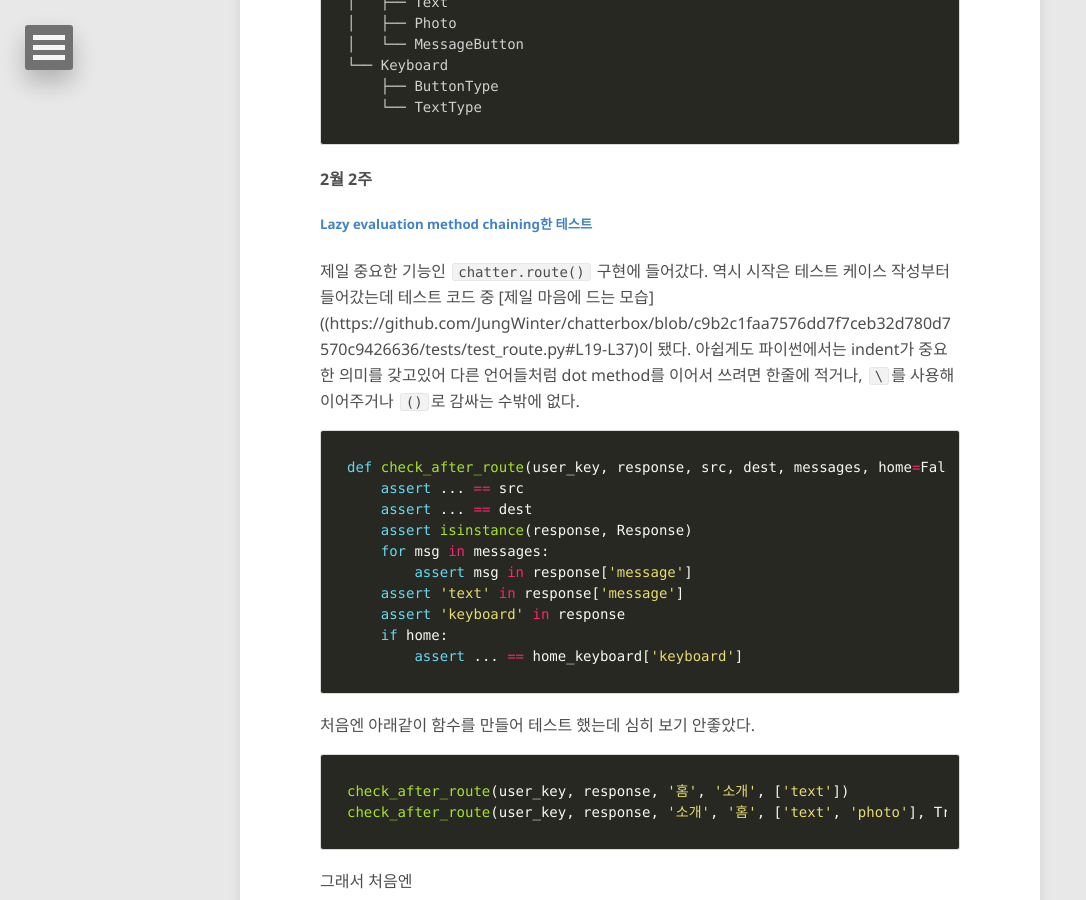
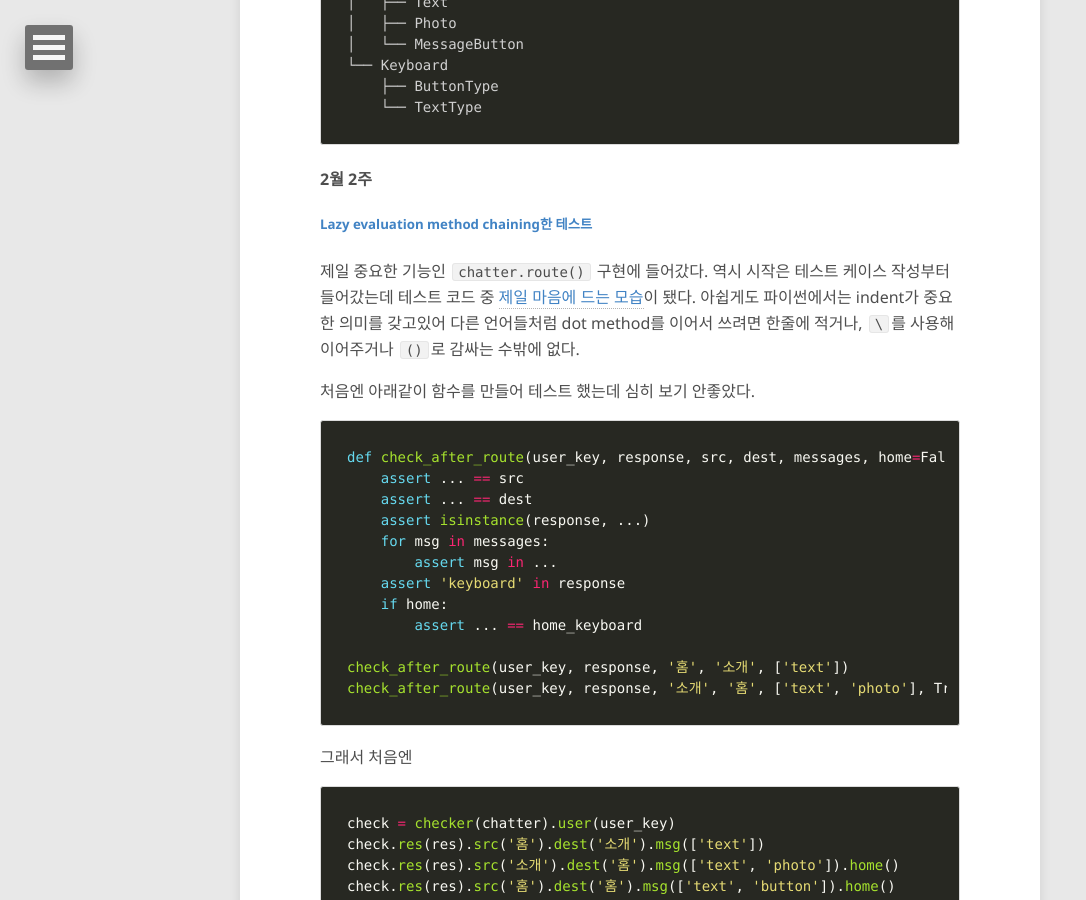
Before and after one commit to winterjung/JungWinter.github.io, a Jekyll site: the page built from _posts/2018-02-14-this-week-0506.md, in a window 1280 px wide and 900 px high, scrolled down 2923 px. Shown: the whole window, without its empty margins (0-1086 px from the left). Built offline with Jekyll 4.4.1, drawn with Linux system fonts in a browser that asks for light colours; nearby versions of some CDN libraries.

Commit message:
Post: Fix typo

````diff
--- a/_posts/2018-02-14-this-week-0506.md
+++ b/_posts/2018-02-14-this-week-0506.md
@@ -54,24 +54,21 @@ Response
 
 #### 2월 2주
 ##### [Lazy evaluation method chaining한 테스트](https://github.com/JungWinter/chatterbox/blob/c9b2c1faa7576dd7f7ceb32d780d7570c9426636/tests/test_route.py#L19-L37)
-제일 중요한 기능인 `chatter.route()` 구현에 들어갔다. 역시 시작은 테스트 케이스 작성부터 들어갔는데 테스트 코드 중 [제일 마음에 드는 모습]((https://github.com/JungWinter/chatterbox/blob/c9b2c1faa7576dd7f7ceb32d780d7570c9426636/tests/test_route.py#L19-L37)이 됐다. 아쉽게도 파이썬에서는 indent가 중요한 의미를 갖고있어 다른 언어들처럼 dot method를 이어서 쓰려면 한줄에 적거나, `\`를 사용해 이어주거나 `()`로 감싸는 수밖에 없다.
+제일 중요한 기능인 `chatter.route()` 구현에 들어갔다. 역시 시작은 테스트 케이스 작성부터 들어갔는데 테스트 코드 중 [제일 마음에 드는 모습](https://github.com/JungWinter/chatterbox/blob/c9b2c1faa7576dd7f7ceb32d780d7570c9426636/tests/test_route.py#L19-L37)이 됐다. 아쉽게도 파이썬에서는 indent가 중요한 의미를 갖고있어 다른 언어들처럼 dot method를 이어서 쓰려면 한줄에 적거나, `\`를 사용해 이어주거나 `()`로 감싸는 수밖에 없다.
+
+처음엔 아래같이 함수를 만들어 테스트 했는데 심히 보기 안좋았다.
 
 ```python
 def check_after_route(user_key, response, src, dest, messages, home=False):
     assert ... == src
     assert ... == dest
-    assert isinstance(response, Response)
+    assert isinstance(response, ...)
     for msg in messages:
-        assert msg in response['message']
-    assert 'text' in response['message']
+        assert msg in ...
     assert 'keyboard' in response
     if home:
-        assert ... == home_keyboard['keyboard']
-```
+        assert ... == home_keyboard
 
-처음엔 아래같이 함수를 만들어 테스트 했는데 심히 보기 안좋았다.
-
-```python
 check_after_route(user_key, response, '홈', '소개', ['text'])
 check_after_route(user_key, response, '소개', '홈', ['text', 'photo'], True)
 ```
````
